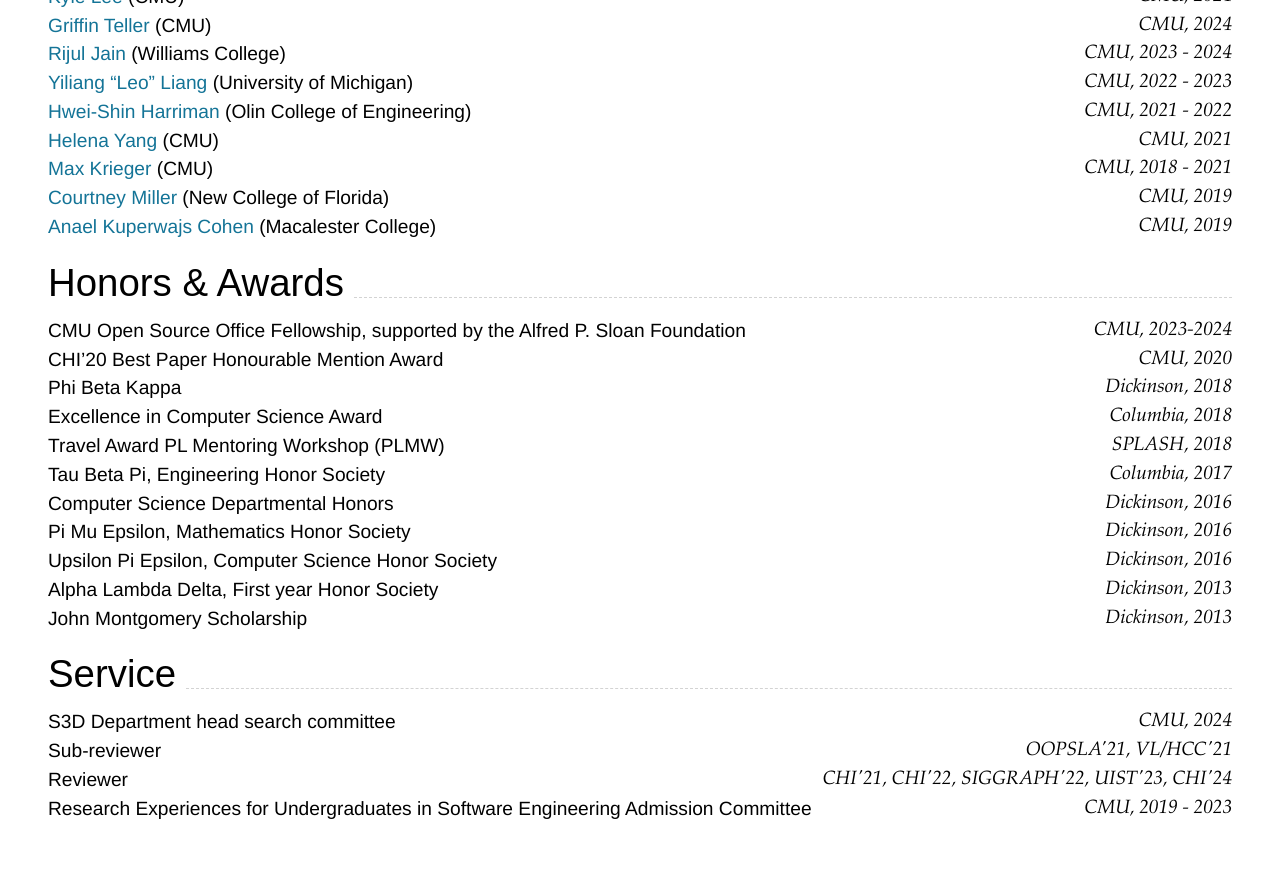
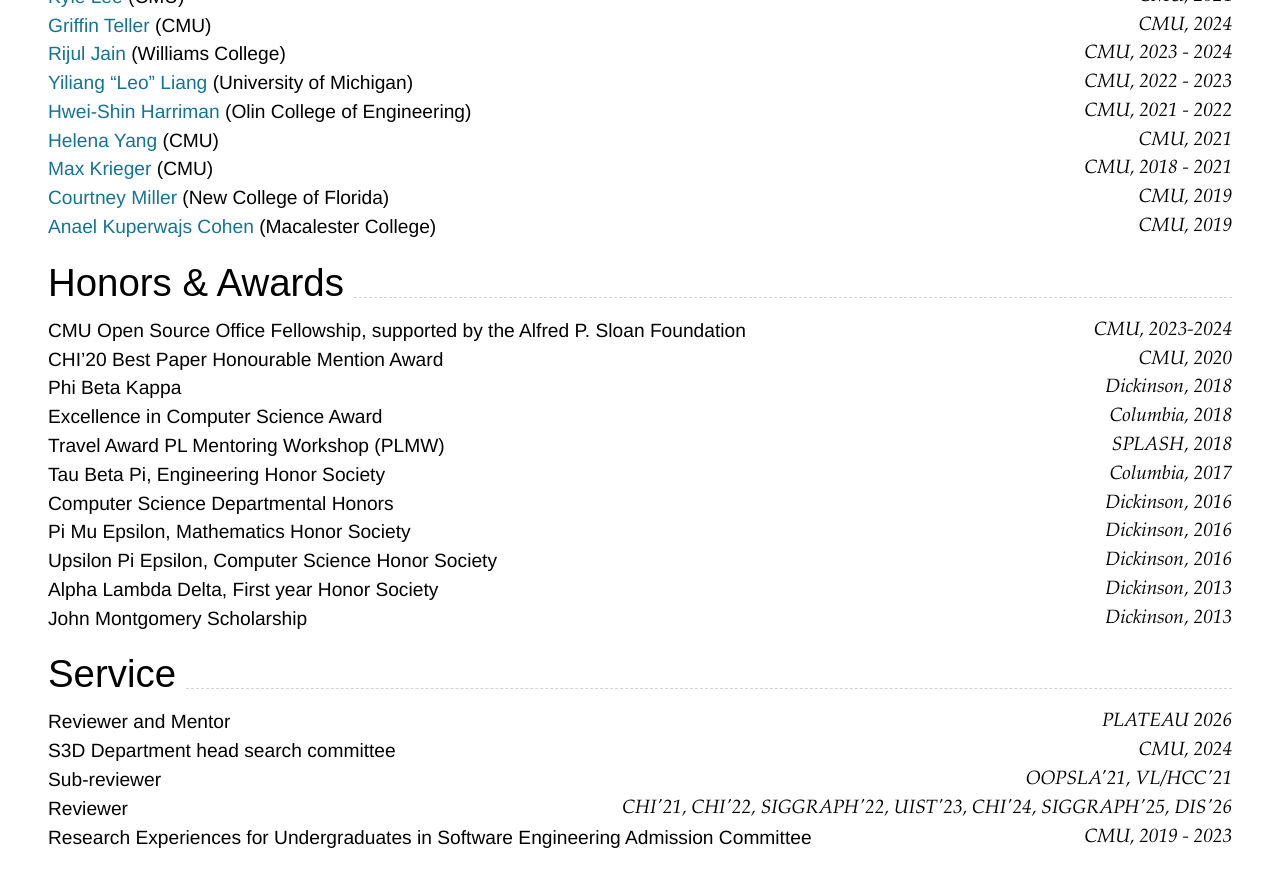
Before and after one commit to wodeni/nimo-markdown-cv, a Jekyll site: the page built from index.md, in a window 1280 px wide and 900 px high, scrolled down 3462 px. Shown: the top 887 px of the window. Built offline with Jekyll 4.4.1, drawn with Linux system fonts in a browser that asks for light colours; nearby versions of some CDN libraries.

Commit message:
chore: reviewer

```diff
--- a/index.md
+++ b/index.md
@@ -213,9 +213,10 @@
 
 ## Service
 
+Reviewer and Mentor `PLATEAU 2026` <br>
 S3D Department head search committee `CMU, 2024` <br>
 Sub-reviewer `OOPSLA'21, VL/HCC'21` <br>
-Reviewer `CHI'21, CHI'22, SIGGRAPH'22, UIST'23, CHI'24` <br>
+Reviewer `CHI'21, CHI'22, SIGGRAPH'22, UIST'23, CHI'24, SIGGRAPH'25, DIS'26` <br>
 Research Experiences for Undergraduates in Software Engineering Admission Committee `CMU, 2019 - 2023` <br>
 
 <!-- ### Footer
```
